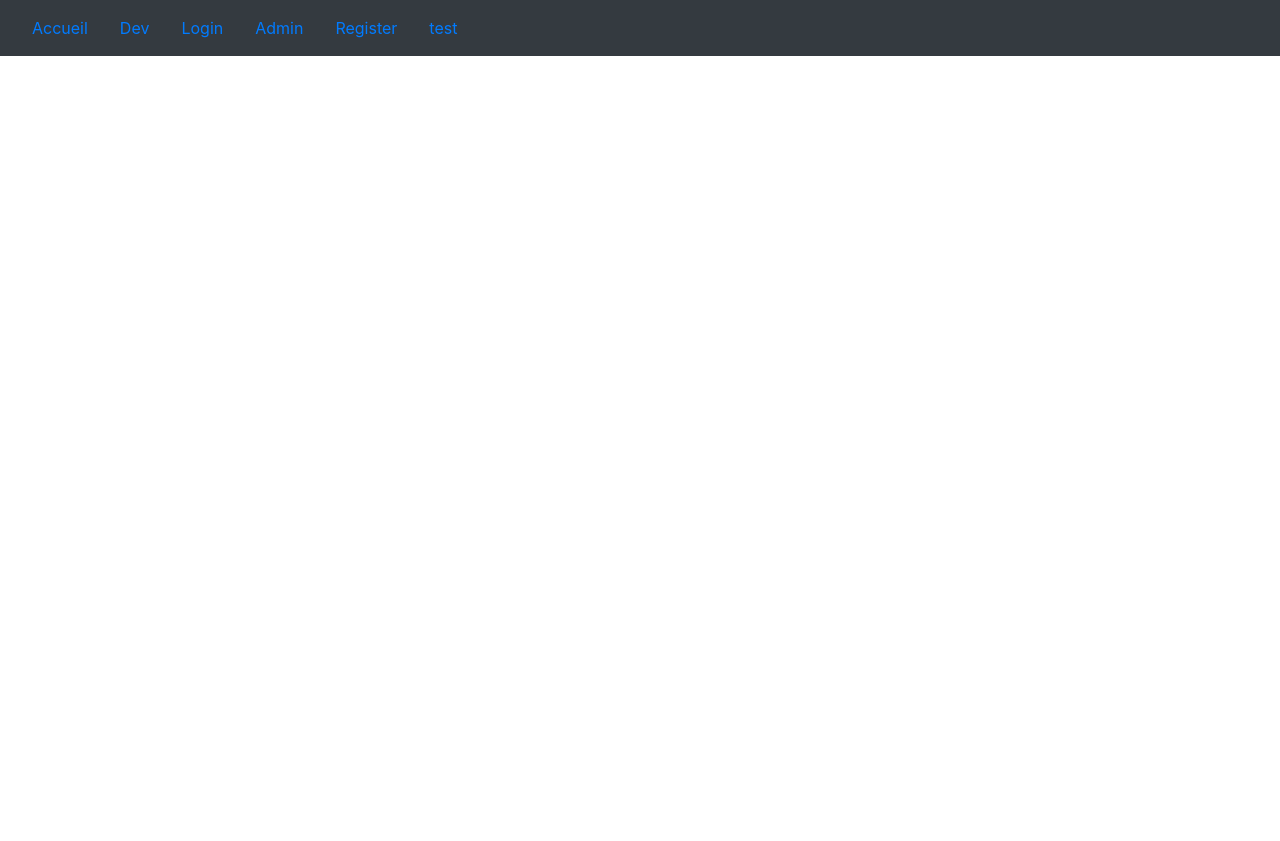
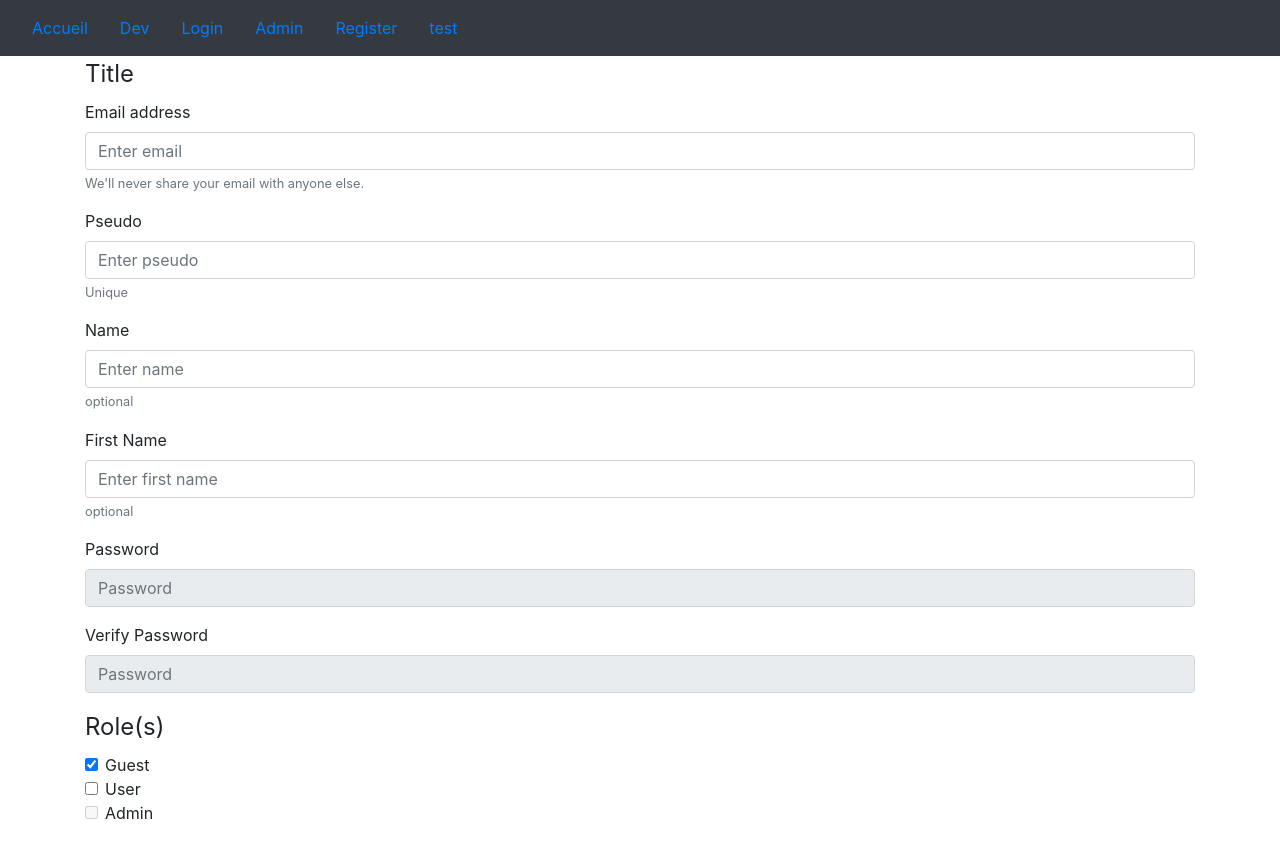
Before and after one commit to JulianMorgant/nuxtCv, a Nuxt app: page /test in a window 1280 px wide. Before the commit the page ends 800 px from the top, so only its background shows below. Built offline with nearby package versions, Linux system fonts and the light colour scheme.

Commit message:
test userInput component

```diff
--- a/components/UserInput.vue
+++ b/components/UserInput.vue
@@ -1,6 +1,6 @@
 <template>
   <fieldset>
-    <legend>{{ title }}</legend>
+    <legend>{{ data.title }}</legend>
 
     <div class="form-group">
       <label for="inputEmail">Email address</label>
@@ -10,10 +10,10 @@
         id="inputEmail"
         aria-describedby="emailHelp"
         placeholder="Enter email"
-        v-model="formData.user.email"
+        v-model="data.formData.user.email"
       />
       <small id="emailHelp" class="form-text text-muted">{{
-        helpers.email
+        data.helpers.email
       }}</small>
     </div>
 
@@ -25,10 +25,10 @@
         id="inputPseudo"
         aria-describedby="pseudoHelp"
         placeholder="Enter pseudo"
-        v-model="formData.user.pseudo"
+        v-model="data.formData.user.pseudo"
       />
       <small id="pseudoHelp" class="form-text text-muted">{{
-        helpers.pseudo
+        data.helpers.pseudo
       }}</small>
     </div>
 
@@ -40,10 +40,10 @@
         id="inputName"
         aria-describedby="nameHelp"
         placeholder="Enter name"
-        v-model="formData.user.name"
+        v-model="data.formData.user.name"
       />
       <small id="nameHelp" class="form-text text-muted">{{
-        helpers.name
+        data.helpers.name
       }}</small>
     </div>
     <div class="form-group">
@@ -54,41 +54,41 @@
         id="inputFirstName"
         aria-describedby="firstNameHelp"
         placeholder="Enter first name"
-        v-model="formData.user.firstname"
+        v-model="data.formData.user.firstname"
       />
       <small id="firstNameHelp" class="form-text text-muted">{{
-        helpers.firstname
+        data.helpers.firstname
       }}</small>
     </div>
 
     <div class="form-group">
       <label for="inputPassword1">Password</label>
       <input
-        v-bind:disabled="options.disablePassword"
+        v-bind:disabled="data.options.disablePassword"
         type="password"
         class="form-control"
         id="inputPassword1"
         aria-describedby="password1Help"
         placeholder="Password"
-        v-model="formData.password1"
+        v-model="data.formData.password1"
       />
       <small id="password1Help" class="form-text text-muted">{{
-        helpers.password1
+        data.helpers.password1
       }}</small>
     </div>
     <div class="form-group">
       <label for="inputPassword2">Verify Password</label>
       <input
-        v-bind:disabled="options.disablePassword"
+        v-bind:disabled="data.options.disablePassword"
         type="password"
         class="form-control"
         id="inputPassword2"
         aria-describedby="password2Help"
         placeholder="Password"
-        v-model="formData.password2"
+        v-model="data.formData.password2"
       />
       <small id="password2Help" class="form-text text-muted">{{
-        helpers.password2
+        data.helpers.password2
       }}</small>
     </div>
 
@@ -101,7 +101,7 @@
             type="checkbox"
             value="Guest"
             checked=""
-            v-model="formData.user.roles"
+            v-model="data.formData.user.roles"
           />
           Guest
         </label>
@@ -109,11 +109,11 @@
       <div class="form-check">
         <label class="form-check-label">
           <input
-            v-bind:disabled="options.disableRoleUser"
+            v-bind:disabled="data.options.disableRoleUser"
             class="form-check-input"
             type="checkbox"
             value="User"
-            v-model="formData.user.roles"
+            v-model="data.formData.user.roles"
           />
           User
         </label>
@@ -121,11 +121,11 @@
       <div class="form-check">
         <label class="form-check-label">
           <input
-            v-bind:disabled="options.disableRoleAdmin"
+            v-bind:disabled="data.options.disableRoleAdmin"
             class="form-check-input"
             type="checkbox"
             value="Admin"
-            v-model="formData.user.roles"
+            v-model="data.formData.user.roles"
           />
           Admin
         </label>
@@ -138,6 +138,38 @@
 <script>
 export default {
   name: "UserInput",
-  props: ["title", "options","helpers","formData"],
+  props: ["data"],
+
+  /*
+  data() {
+    return {
+      title: "Title",
+      options: {
+        disablePseudo: false,
+        disablePassword: true,
+        disableRoleUser: false,
+        disableRoleAdmin: true,
+      },
+      helpers: {
+        name: "",
+        firstname: "",
+        pseudo: "Unique",
+        email: "We'll never share your email with anyone else.",
+        password1: "",
+        password2: "",
+        roles: [],
+      },
+      defaultHelpers: {
+        //TODO with init function
+      },
+      formData: {
+        user: {}, //TODO passwords ?
+        password1: "",
+        password2: "",
+      },
+
+    };
+  },
+ */
 };
 </script>
--- a/pages/test.vue
+++ b/pages/test.vue
@@ -1,15 +1,48 @@
 <template>
-
+  <user-input
+    v-bind:data="{
+      title: title,
+      options: options,
+      helpers: helpers,
+      formData: formData,
+    }"
+  ></user-input>
 </template>
 
 <script>
 import UserInput from "../components/UserInput";
 
-
 export default {
   components: { UserInput },
-
-}
-
-
+  data() {
+    return {
+      title: "Title",
+      options: {
+        disablePseudo: false,
+        disablePassword: true,
+        disableRoleUser: false,
+        disableRoleAdmin: true,
+      },
+      helpers: {
+        name: "optional",
+        firstname: "optional",
+        pseudo: "Unique",
+        email: "We'll never share your email with anyone else.",
+        password1: "",
+        password2: "",
+        roles: [],
+      },
+      defaultHelpers: {
+        //TODO with init function
+      },
+      formData: {
+        user: {
+          email: "",
+        }, //TODO passwords ?
+        password1: "",
+        password2: "",
+      },
+    };
+  },
+};
 </script>
```
